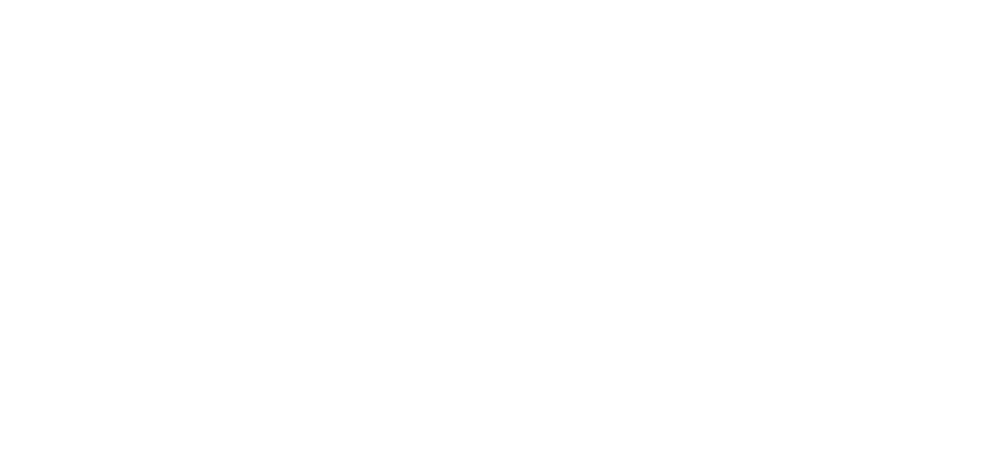
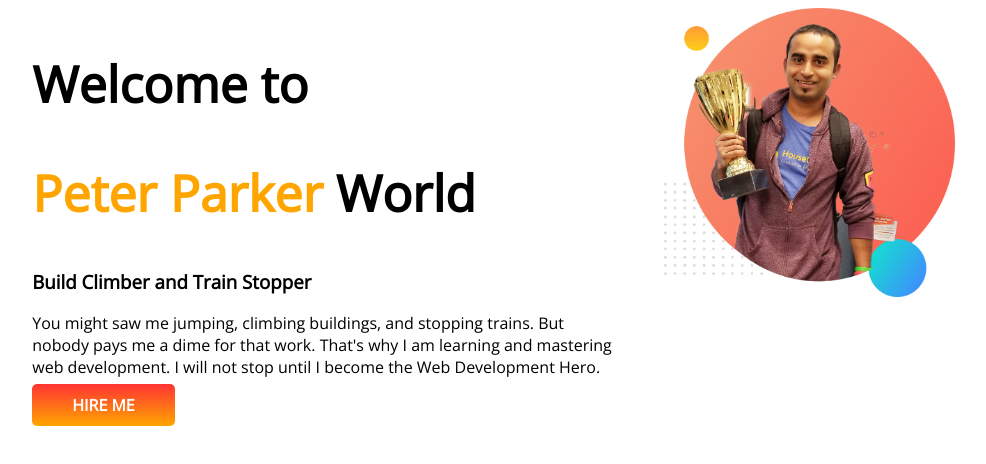
Before and after one commit to arafrahman-112/developer-portfolio, a plain HTML site: page index.html in a window 1280 px wide. Shown: the whole page, without its empty margins (1-987 px from the left). Drawn offline with nearby package versions, Linux system fonts and the light colour scheme.

Commit message:
banner section added

```diff
--- a/css/style.css
+++ b/css/style.css
@@ -0,0 +1,37 @@
+body{
+    font-family: 'Open Sans', sans-serif;
+}
+section{
+    display: flex;
+}
+.half_width{
+    width: 50%;
+    padding: 0 2%;
+}
+.half_width img{
+    width: 50%;
+}
+.text_part{
+    display: flex;
+    width: 50%;
+}
+.img_part{
+    display: flex;
+    width: 50%;
+}
+h1{
+    font-size: 50px;
+    font-weight: bolder;
+}
+.orange{
+    color: orange;
+}
+.hire_btn{
+    padding: 10px 40px;
+    text-transform: uppercase;
+    font-weight: bold;
+    color: white;
+    text-decoration: none;
+    background: linear-gradient(to bottom, #ff3333 0%, #ffa600 100%);
+    border-radius: 5px;
+}
--- a/index.html
+++ b/index.html
@@ -1,13 +1,37 @@
 <!DOCTYPE html>
 <html lang="en">
+
 <head>
     <meta charset="UTF-8">
     <meta http-equiv="X-UA-Compatible" content="IE=edge">
     <meta name="viewport" content="width=device-width, initial-scale=1.0">
     <title>Araf's Portfolio</title>
+    <link rel="preconnect" href="https://fonts.googleapis.com">
+    <link rel="preconnect" href="https://fonts.gstatic.com" crossorigin>
+    <link href="https://fonts.googleapis.com/css2?family=Open+Sans&display=swap" rel="stylesheet">
     <link rel="stylesheet" href="css/style.css">
 </head>
+
 <body>
 
+        <section>
+            <div class="half_width">
+                <h1>Welcome to</h1>
+                <h1><span class="orange"> Peter Parker</span> World</h1>
+                <h3>Build Climber and Train Stopper</h3>
+                <p>You might saw me jumping, climbing buildings, and stopping trains. But nobody pays me a dime for that
+                    work.
+                    That's why I am learning and mastering web development. I will not stop until I become the Web
+                    Development Hero.
+                </p>
+                <a href="" class="hire_btn">Hire Me</a>
+            </div>
+            <div class="half_width">
+                <img src="images/jhankar.png" alt="jhanker">
+            </div>
+
+
+        </section>
 </body>
+
 </html>
```
Also changed, not shown: images/dream-bg.png (added), images/exp-bg.png (added), images/jhankar.png (added), images/jhankar2.png (added), images/my-bg.png (added), images/my-bg2.png (added), images/top-banner.png (added), 7 other files.
